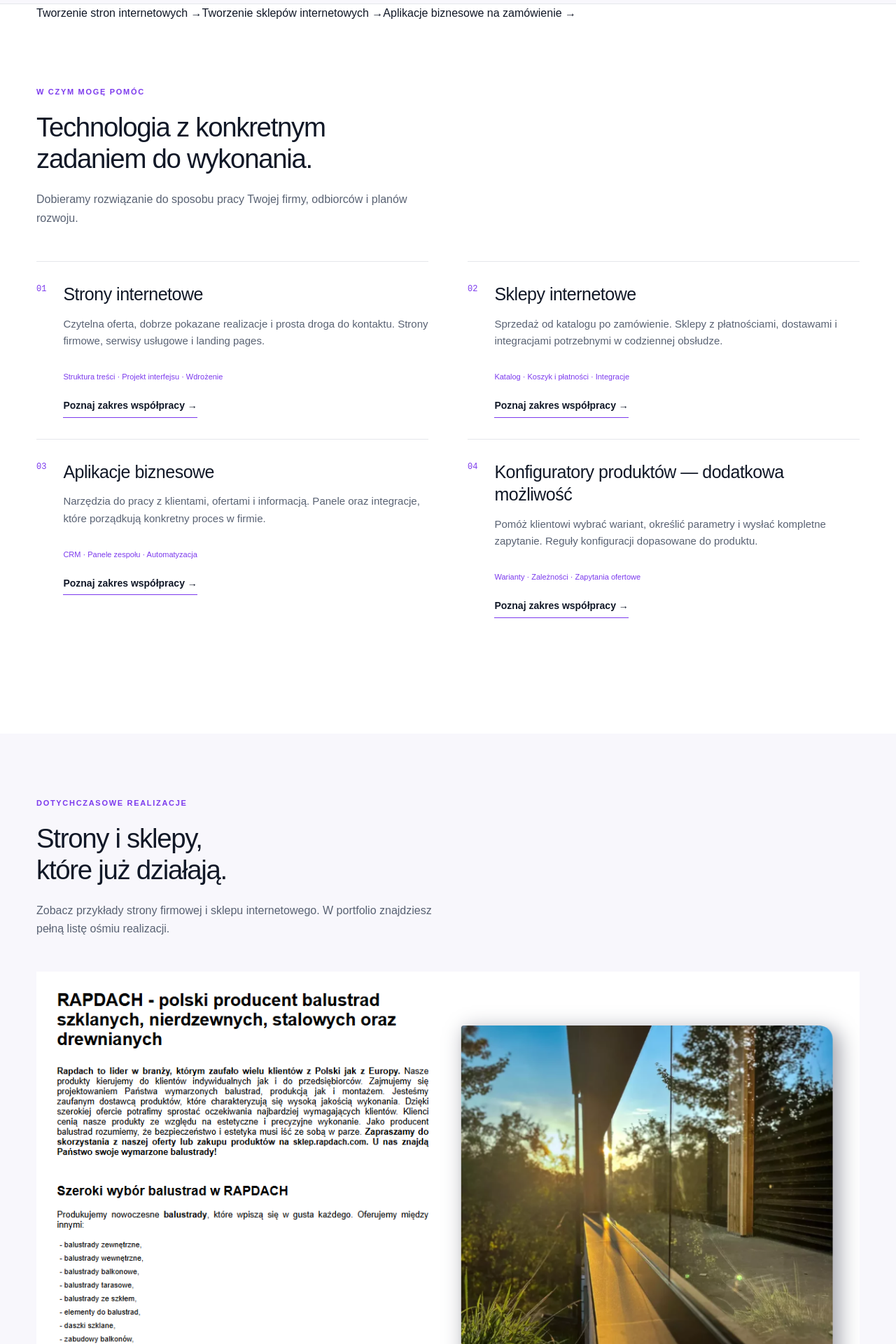
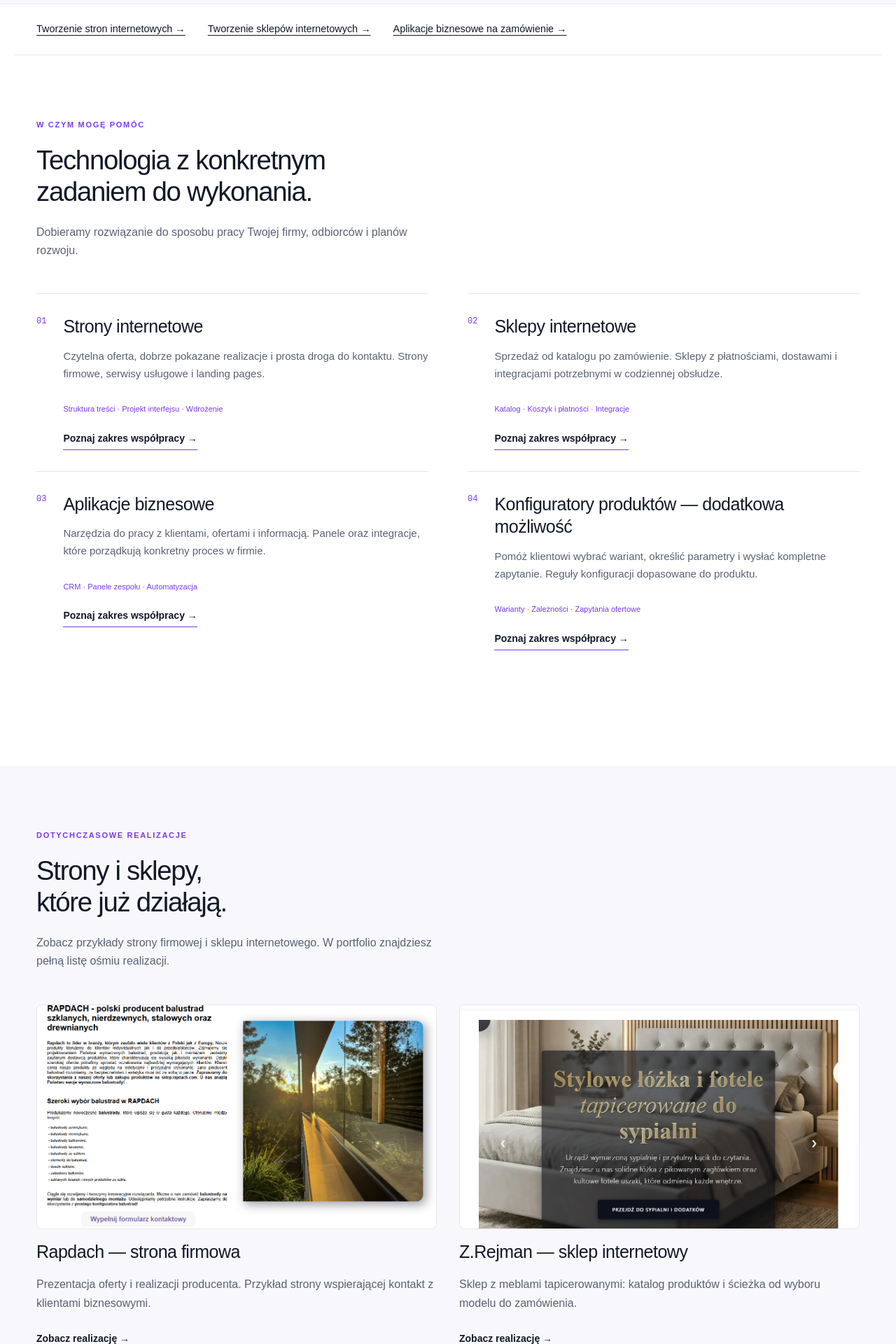
Before and after one commit to tadek24/webspanner-site, a Next.js app: page / in a window 1280 px wide. Shown: the part 880-2800 px from the top of the page at 70% size. Built offline with nearby package versions, Linux system fonts and the light colour scheme.

Commit message:
Style service examples, enquiry sections and focused navigation

```diff
--- a/styles/globals.css
+++ b/styles/globals.css
@@ -1216,6 +1216,20 @@
 .ws-footer-cities { padding: 1.5rem 0; border-top: 1px solid #e8e5ef; }
 @media(max-width:760px) { .ws-location-example, .ws-location-services, .ws-city-grid { grid-template-columns: 1fr; } .ws-location-brief { padding: 1.5rem; } }
 /* Optional analytics preferences */
+.ws-focus-links { display:flex; flex-wrap:wrap; gap:1rem 2rem; padding-top:1.5rem; padding-bottom:1.5rem; border-bottom:1px solid var(--ws-line); font-size:.9rem; }
+.ws-focus-links a { text-decoration:underline; text-underline-offset:.25rem; }
+.ws-service-intro { max-width:76ch; line-height:1.85; color:#596273; margin:1.5rem 0; }
+.ws-service-content { display:grid; gap:2rem; margin:3rem 0; max-width:80ch; }
+.ws-service-content h2 { font-size:clamp(1.5rem,3vw,2rem); }
+.ws-service-content p { line-height:1.85; color:#596273; }
+.ws-service-evidence { display:grid; grid-template-columns:repeat(2,minmax(0,1fr)); gap:2rem; margin:1.5rem 0 3rem; }
+.ws-service-evidence img { display:block; width:100%; height:auto; aspect-ratio:16/9; object-fit:cover; border:1px solid var(--ws-line); border-radius:8px; }
+.ws-service-evidence h3 { margin:1rem 0; }
+.ws-service-evidence p { color:#596273; line-height:1.7; }
+.ws-service-brief { margin:3rem 0; }
+.ws-service-brief li { margin:.75rem 0; }
+.ws-realization { scroll-margin-top:100px; }
+@media(max-width:760px) { .ws-service-evidence { grid-template-columns:1fr; } .ws-hero h1 { overflow-wrap:normal; } }
 .ws-consent { position:fixed; z-index:100; bottom:1rem; left:1rem; right:1rem; max-width:1100px; margin:auto; padding:1.4rem; background:#fff; color:#111827; box-shadow:0 8px 48px #11182726; border:1px solid #e5e7eb; border-radius:8px; display:flex; gap:1.5rem; align-items:center; }
 .ws-consent p { font-size:.85rem; line-height:1.6; margin:.5rem 0 0; max-width:70ch; }
 .ws-consent a { text-decoration:underline; }
```
